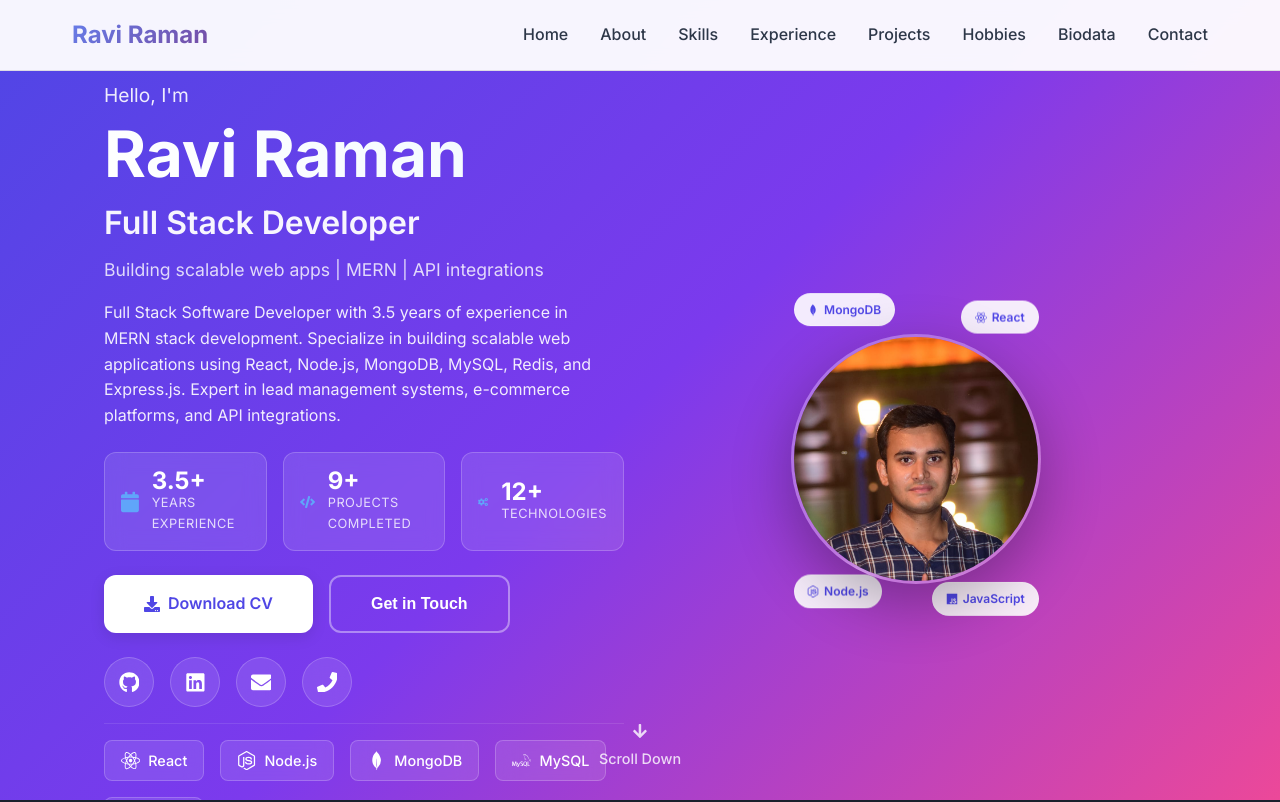
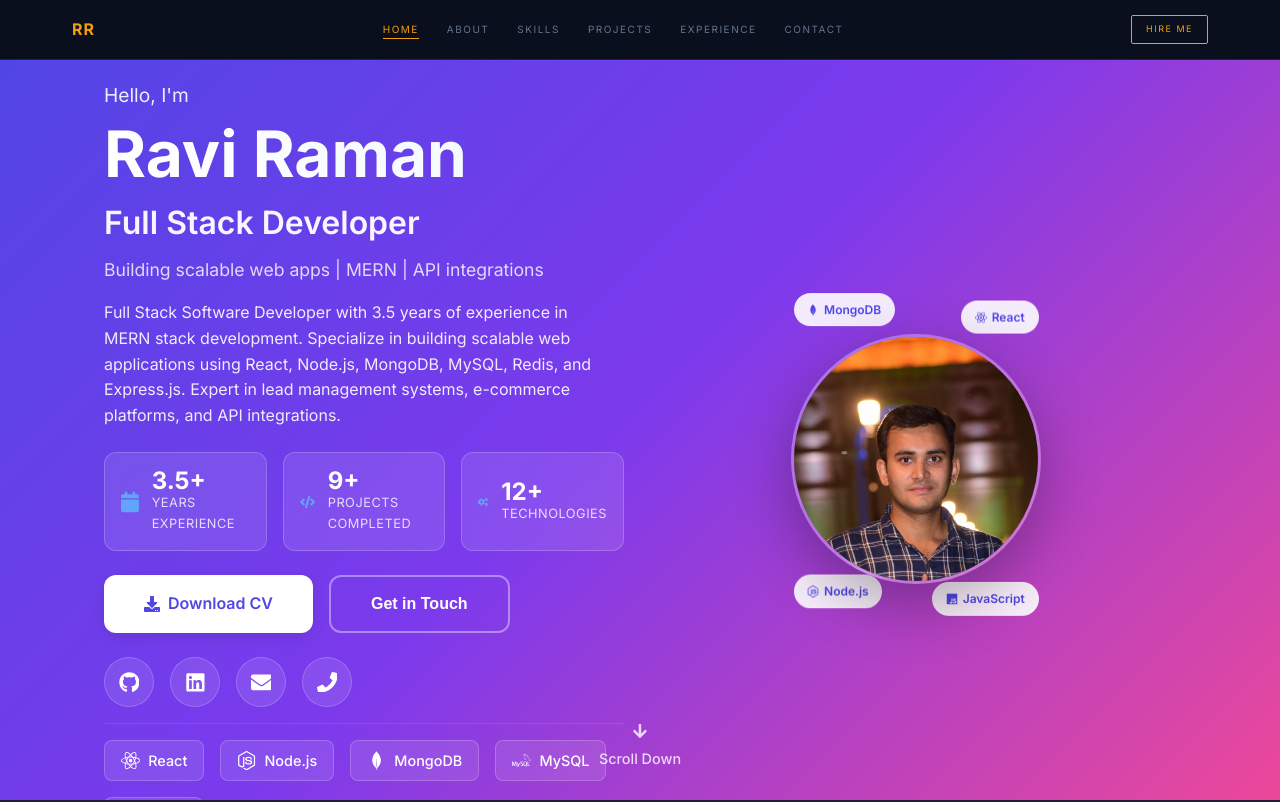
Before and after one commit to raviramanQ/myPortfolioRRaman, a React (Create React App) app: page / in a window 1280 px wide. Shown: the top 802 px of the page. Built offline with nearby package versions, Linux system fonts and the light colour scheme; the HTML template or start-up script is replaced by a standard one.

Commit message:
feat: new dark editorial navbar with React Router NavLink

```diff
--- a/src/components/Header/Header.css
+++ b/src/components/Header/Header.css
@@ -1,127 +1,85 @@
-.header {
+.navbar {
   position: fixed;
   top: 0;
   left: 0;
-  width: 100%;
-  background: rgba(255, 255, 255, 0.95);
-  backdrop-filter: blur(10px);
+  right: 0;
   z-index: 1000;
-  transition: all 0.3s ease;
-  border-bottom: 1px solid rgba(0, 0, 0, 0.1);
+  height: 60px;
+  background: var(--navy);
+  border-bottom: 0.5px solid var(--amber-dim);
 }
 
-.header.scrolled {
-  background: rgba(255, 255, 255, 0.98);
-  box-shadow: 0 2px 20px rgba(0, 0, 0, 0.1);
+.navbar-inner {
+  display: flex;
+  align-items: center;
+  justify-content: space-between;
+  height: 100%;
 }
 
-.nav-wrapper {
-  display: flex;
-  justify-content: space-between;
-  align-items: center;
-  padding: 1rem 0;
+.navbar-logo {
+  font-size: 16px;
+  font-weight: 800;
+  color: var(--amber);
+  letter-spacing: 1px;
 }
 
-.logo h2 {
-  font-size: 1.5rem;
-  font-weight: 700;
-  background: linear-gradient(135deg, #667eea 0%, #764ba2 100%);
-  -webkit-background-clip: text;
-  -webkit-text-fill-color: transparent;
-  background-clip: text;
+.navbar-links {
+  display: flex;
+  gap: 28px;
 }
 
-.nav-list {
-  display: flex;
-  list-style: none;
-  gap: 2rem;
-  margin: 0;
-  padding: 0;
+.nav-link {
+  font-size: 10px;
+  letter-spacing: 1.5px;
+  color: var(--text-dim);
+  transition: color 0.2s;
 }
 
-.nav-list li a {
-  text-decoration: none;
-  color: #2d3748;
-  font-weight: 500;
-  transition: all 0.3s ease;
-  position: relative;
-  padding: 0.5rem 0;
+.nav-link:hover { color: var(--text-muted); }
+
+.nav-link.active {
+  color: var(--amber);
+  border-bottom: 1px solid var(--amber);
+  padding-bottom: 1px;
 }
 
-.nav-list li a:hover {
-  color: #667eea;
+.hire-btn {
+  font-size: 9px;
+  letter-spacing: 1.5px;
+  border: 0.5px solid var(--amber);
+  color: var(--amber);
+  padding: 6px 14px;
+  border-radius: 2px;
+  transition: background 0.2s, color 0.2s;
 }
 
-.nav-list li a::after {
-  content: '';
-  position: absolute;
-  bottom: 0;
-  left: 0;
-  width: 0;
-  height: 2px;
-  background: linear-gradient(135deg, #667eea 0%, #764ba2 100%);
-  transition: width 0.3s ease;
-}
-
-.nav-list li a:hover::after {
-  width: 100%;
+.hire-btn:hover {
+  background: var(--amber);
+  color: var(--navy);
 }
 
 .menu-toggle {
   display: none;
-  font-size: 1.5rem;
+  background: none;
+  border: none;
+  color: var(--amber);
+  font-size: 18px;
   cursor: pointer;
-  color: #2d3748;
-  transition: color 0.3s ease;
 }
 
-.menu-toggle:hover {
-  color: #667eea;
+@media (max-width: 768px) {
+  .navbar-links {
+    display: none;
+    position: fixed;
+    top: 60px;
+    left: 0; right: 0;
+    background: var(--navy);
+    flex-direction: column;
+    padding: 24px 32px;
+    gap: 20px;
+    border-bottom: 0.5px solid var(--amber-dim);
+  }
+  .navbar-links.open { display: flex; }
+  .hire-btn { display: none; }
+  .menu-toggle { display: block; }
 }
-
-/* Mobile styles */
-@media (max-width: 768px) {
-  .menu-toggle {
-    display: block;
-  }
-
-  .nav {
-    position: absolute;
-    top: 100%;
-    left: 0;
-    width: 100%;
-    background: rgba(255, 255, 255, 0.98);
-    backdrop-filter: blur(10px);
-    border-top: 1px solid rgba(0, 0, 0, 0.1);
-    transform: translateY(-100%);
-    opacity: 0;
-    visibility: hidden;
-    transition: all 0.3s ease;
-  }
-
-  .nav-open {
-    transform: translateY(0);
-    opacity: 1;
-    visibility: visible;
-  }
-
-  .nav-list {
-    flex-direction: column;
-    gap: 0;
-    padding: 1rem 0;
-  }
-
-  .nav-list li {
-    text-align: center;
-  }
-
-  .nav-list li a {
-    display: block;
-    padding: 1rem;
-    border-bottom: 1px solid rgba(0, 0, 0, 0.05);
-  }
-
-  .nav-list li:last-child a {
-    border-bottom: none;
-  }
-}
--- a/src/components/Header/Header.js
+++ b/src/components/Header/Header.js
@@ -1,64 +1,54 @@
-import React, { useState, useEffect } from 'react';
+import React, { useState } from 'react';
+import { NavLink } from 'react-router-dom';
 import { FaBars, FaTimes } from 'react-icons/fa';
 import './Header.css';
 
-const Header = () => {
-  const [isMenuOpen, setIsMenuOpen] = useState(false);
-  const [isScrolled, setIsScrolled] = useState(false);
+const Navbar = () => {
+  const [menuOpen, setMenuOpen] = useState(false);
 
-  useEffect(() => {
-    const handleScroll = () => {
-      setIsScrolled(window.scrollY > 50);
-    };
-
-    window.addEventListener('scroll', handleScroll);
-    return () => window.removeEventListener('scroll', handleScroll);
-  }, []);
-
-  const toggleMenu = () => {
-    setIsMenuOpen(!isMenuOpen);
-  };
-
-  const closeMenu = () => {
-    setIsMenuOpen(false);
-  };
-
-  const scrollToSection = (sectionId) => {
-    const element = document.getElementById(sectionId);
-    if (element) {
-      element.scrollIntoView({ behavior: 'smooth' });
-    }
-    closeMenu();
-  };
+  const navItems = [
+    { path: '/', label: 'Home' },
+    { path: '/about', label: 'About' },
+    { path: '/skills', label: 'Skills' },
+    { path: '/projects', label: 'Projects' },
+    { path: '/experience', label: 'Experience' },
+    { path: '/contact', label: 'Contact' },
+  ];
 
   return (
-    <header className={`header ${isScrolled ? 'scrolled' : ''}`}>
-      <div className="container">
-        <div className="nav-wrapper">
-          <div className="logo">
-            <h2>Ravi Raman</h2>
-          </div>
+    <header className="navbar">
+      <div className="container navbar-inner">
+        <NavLink to="/" className="navbar-logo">RR</NavLink>
 
-          <nav className={`nav ${isMenuOpen ? 'nav-open' : ''}`}>
-            <ul className="nav-list">
-              <li><a href="#home" onClick={() => scrollToSection('home')}>Home</a></li>
-              <li><a href="#about" onClick={() => scrollToSection('about')}>About</a></li>
-              <li><a href="#skills" onClick={() => scrollToSection('skills')}>Skills</a></li>
-              <li><a href="#experience" onClick={() => scrollToSection('experience')}>Experience</a></li>
-              <li><a href="#projects" onClick={() => scrollToSection('projects')}>Projects</a></li>
-              <li><a href="#hobbies" onClick={() => scrollToSection('hobbies')}>Hobbies</a></li>
-              <li><a href="#biodata" onClick={() => scrollToSection('biodata')}>Biodata</a></li>
-              <li><a href="#contact" onClick={() => scrollToSection('contact')}>Contact</a></li>
-            </ul>
-          </nav>
+        <nav className={`navbar-links ${menuOpen ? 'open' : ''}`}>
+          {navItems.map(({ path, label }) => (
+            <NavLink
+              key={path}
+              to={path}
+              end={path === '/'}
+              className={({ isActive }) => `nav-link ${isActive ? 'active' : ''}`}
+              onClick={() => setMenuOpen(false)}
+            >
+              {label.toUpperCase()}
+            </NavLink>
+          ))}
+        </nav>
 
-          <div className="menu-toggle" onClick={toggleMenu}>
-            {isMenuOpen ? <FaTimes /> : <FaBars />}
-          </div>
-        </div>
+        <a
+          href="https://drive.google.com/uc?export=download&id=1WrsaJ83sot4d1MAVOZ8lDgEVoDXPtdS6"
+          className="hire-btn"
+          target="_blank"
+          rel="noopener noreferrer"
+        >
+          HIRE ME
+        </a>
+
+        <button className="menu-toggle" onClick={() => setMenuOpen(o => !o)} aria-label="Toggle menu">
+          {menuOpen ? <FaTimes /> : <FaBars />}
+        </button>
       </div>
     </header>
   );
 };
 
-export default Header;
+export default Navbar;
```
